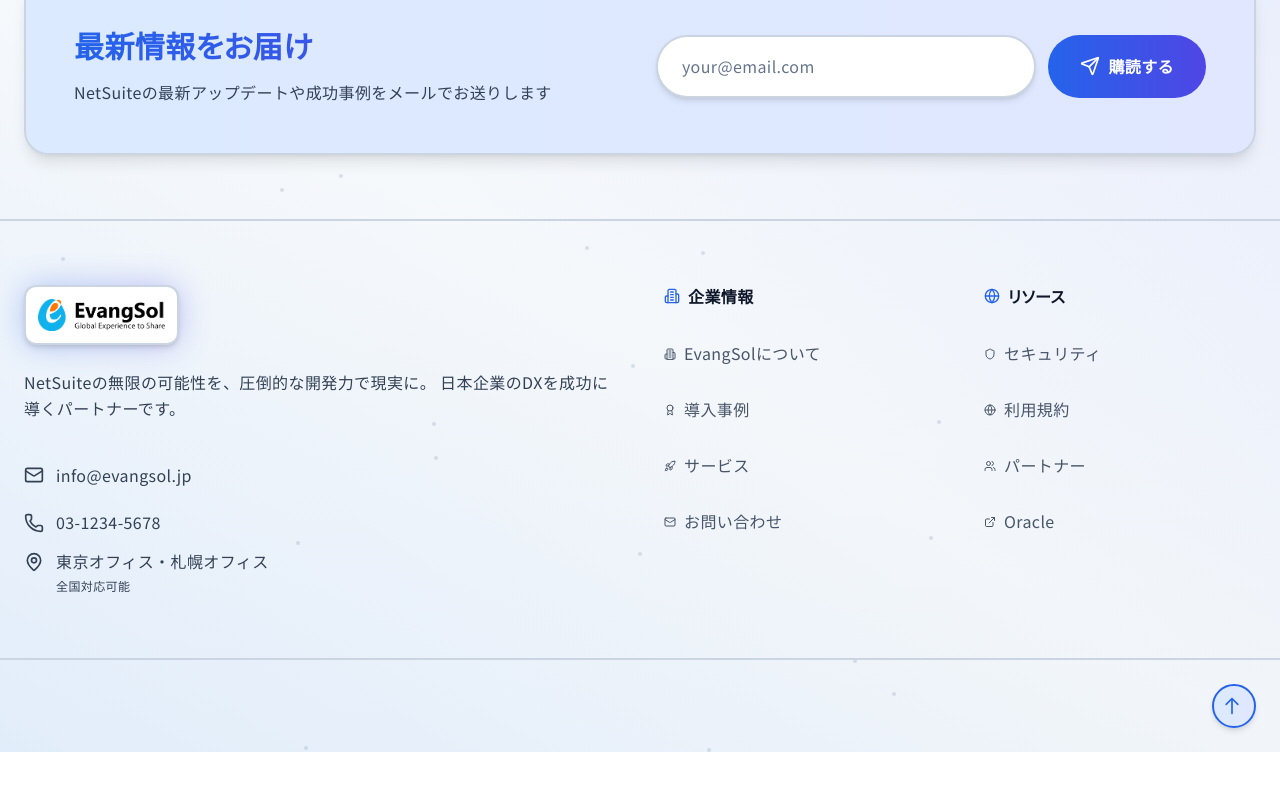
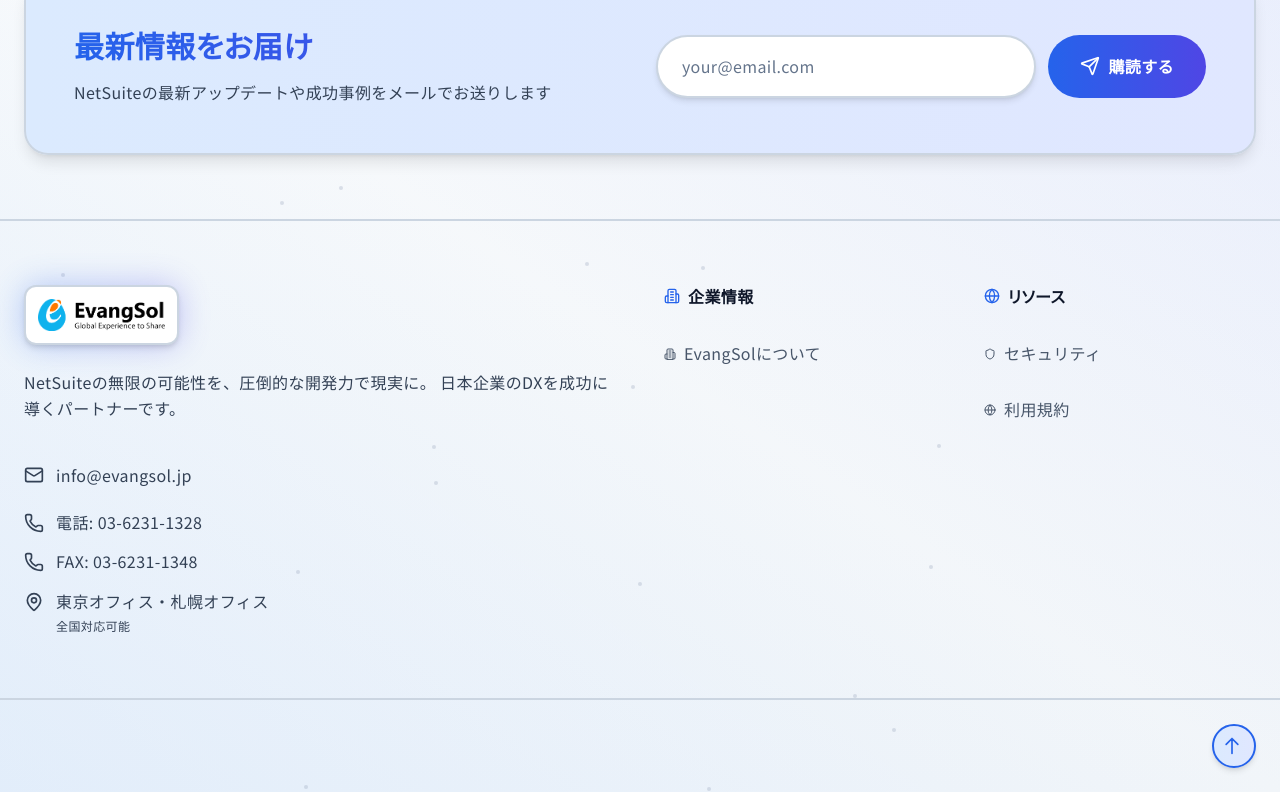
Before and after one commit to Kaito-Momoi/netsuite-landing, a React (Create React App) app: page /#/ in a window 1280 px wide. Shown: the part 10690-11482 px from the top of the page. Before the commit the page ends 11442 px from the top, so only its background shows below. Built offline with nearby package versions, Linux system fonts and the light colour scheme.

Commit message:
Update footer: remove unnecessary links and fix contact numbers
- Removed '導入事例', 'サービス', 'お問い合わせ' from company section
- Removed 'パートナー' and 'Oracle' from resources section
- Updated phone number to 03-6231-1328
- Added FAX number 03-6231-1348

```diff
--- a/src/components/ModernFooter.tsx
+++ b/src/components/ModernFooter.tsx
@@ -46,15 +46,10 @@
     ],
     company: [
       { label: 'EvangSolについて', href: 'https://kaito-momoi.github.io/netsuite-landing/evangsol-site-deploy/index.html', external: true, icon: <Building2 className="w-3 h-3" /> },
-      { label: '導入事例', path: '/case-studies', icon: <Award className="w-3 h-3" /> },
-      { label: 'サービス', path: '/services', icon: <Rocket className="w-3 h-3" /> },
-      { label: 'お問い合わせ', path: '/contact', icon: <Mail className="w-3 h-3" /> },
     ],
     resources: [
       { label: 'セキュリティ', path: '/security-privacy', icon: <Shield className="w-3 h-3" /> },
       { label: '利用規約', path: '/terms', icon: <Globe className="w-3 h-3" /> },
-      { label: 'パートナー', href: 'https://www.netsuite.co.jp', external: true, icon: <Users className="w-3 h-3" /> },
-      { label: 'Oracle', href: 'https://www.oracle.com', external: true, icon: <ExternalLink className="w-3 h-3" /> },
     ],
   };
 
@@ -192,7 +187,11 @@
                 </a>
                 <div className="flex items-center gap-3 text-slate-700 font-medium">
                   <Phone className="w-5 h-5" />
-                  03-1234-5678
+                  <span>電話: 03-6231-1328</span>
+                </div>
+                <div className="flex items-center gap-3 text-slate-700 font-medium">
+                  <Phone className="w-5 h-5" />
+                  <span>FAX: 03-6231-1348</span>
                 </div>
                 <div className="flex items-start gap-3 text-slate-700 font-medium">
                   <MapPin className="w-5 h-5 mt-1" />
```
